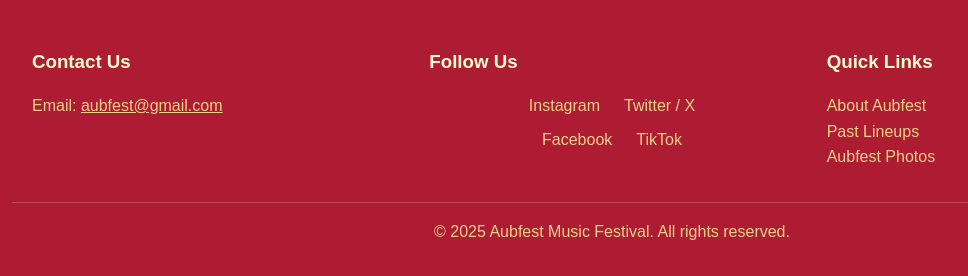
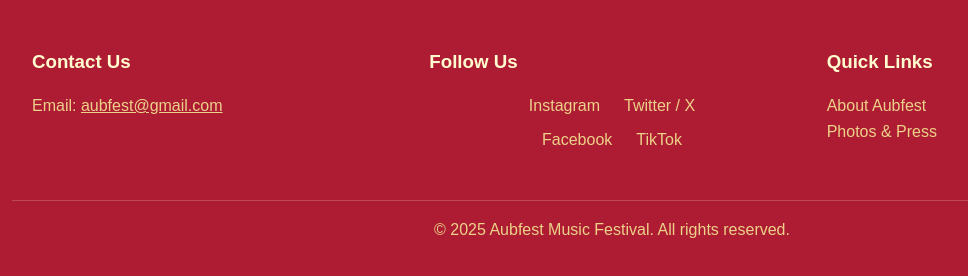
Before and after one commit to Jdw0147/AubfestWebsite, a Node server app: page / in a window 1280 px wide. Shown: the part 1938-2214 px from the top of the page, without its empty margins (28-996 px from the left). After the commit the page ends 2176 px from the top, so only its background shows below. Run offline with Node 20, Linux system fonts and the light colour scheme; some web fonts are replaced.

Commit message:
"Aubfest Photos" changed to "Photos & Press" and links to aubfest linktree

```diff
--- a/views/partials/footer.ejs
+++ b/views/partials/footer.ejs
@@ -34,8 +34,8 @@
                 <h3>Quick Links</h3>
                 <ul>
                     <li><a href="/about" style="color:inherit;">About Aubfest</a></li>
-                    <li><a href="#" style="color:inherit;">Past Lineups</a></li>
-                    <li><a href="#" style="color:inherit;">Aubfest Photos</a></li>
+                    <!-- <li><a href="#" style="color:inherit;">Past Lineups</a></li> waiting until implemented to link to-->
+                    <li><a href="https://linktr.ee/aubfest" target="_blank"style="color:inherit;">Photos & Press</a></li>
                 </ul>
             </div>
         </div>
```
